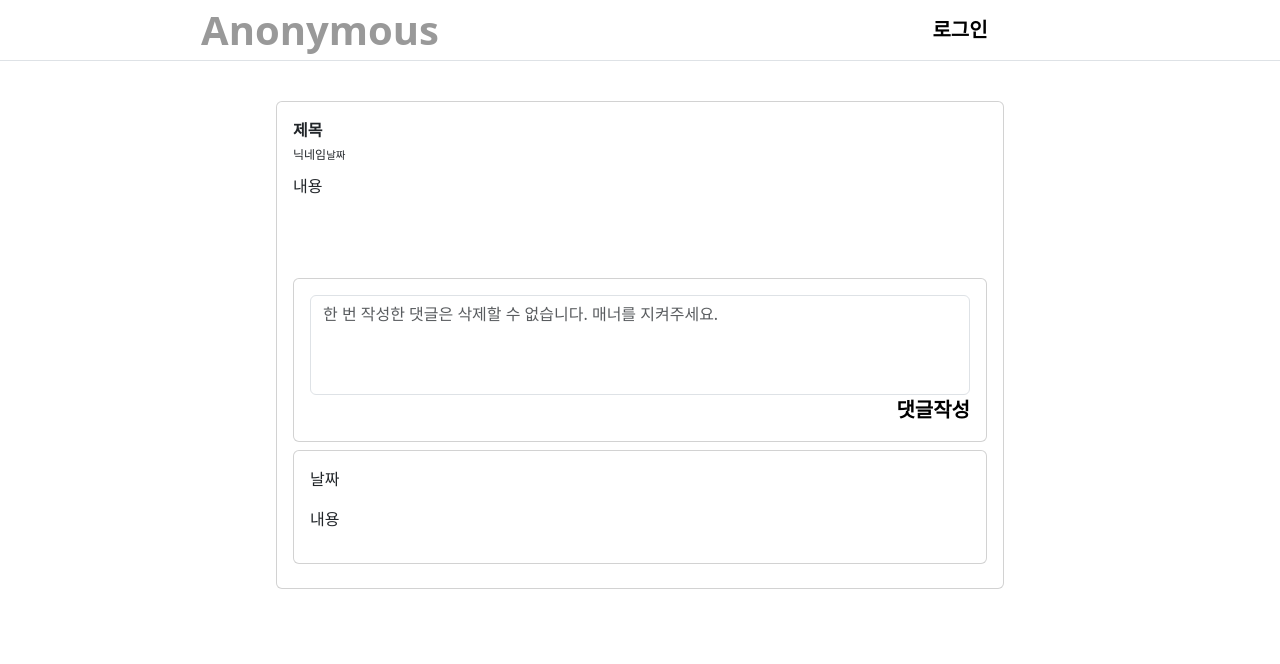
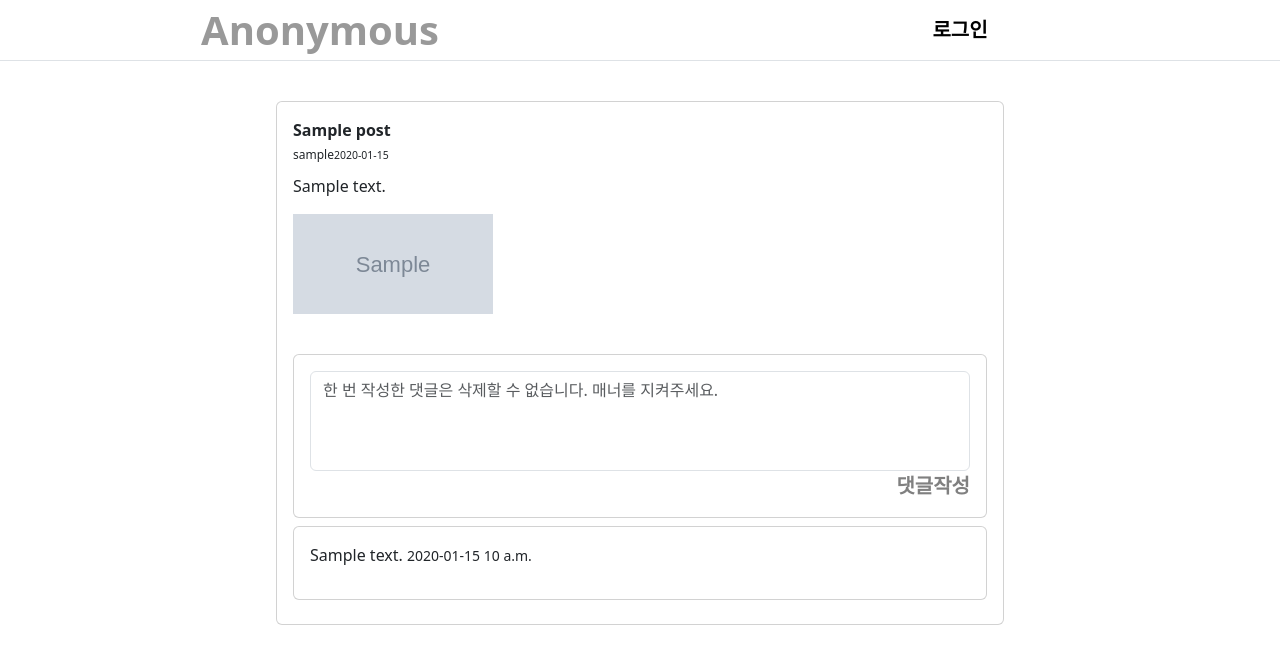
Before and after one commit to mengo0ong/KimHwayeong, a Django app: template Anonymous/templates/page/post_detail.html in a window 1280 px wide. Shown: the top 664 px of the page. Run offline with Django 3.2, Linux system fonts and the light colour scheme; the template is opened without the code that fills it: most values are stand-ins (such as "Sample title", 1, 10 or a date in 2020); grey boxes marked "Sample" are stand-in pictures.

Commit message:
베어유 24일차 [백엔드] 게시판 상세, 댓글 작성 로직

```diff
--- a/Anonymous/anonymous/settings.py
+++ b/Anonymous/anonymous/settings.py
@@ -116,13 +116,13 @@ AUTH_PASSWORD_VALIDATORS = [
 
 LANGUAGE_CODE = 'en-us'
 
-TIME_ZONE = 'UTC'
+TIME_ZONE = 'Asia/Seoul'
 
 USE_I18N = True
 
 USE_L10N = True
 
-USE_TZ = True
+USE_TZ = False
 
 
 # Static files (CSS, JavaScript, Images)
--- a/Anonymous/templates/common/base.html
+++ b/Anonymous/templates/common/base.html
@@ -6,6 +6,7 @@
     <title>Anonymous</title>
     <!-- bootstrap-->
     <link href="https://cdn.jsdelivr.net/npm/bootstrap@5.3.3/dist/css/bootstrap.min.css" rel="stylesheet" integrity="sha384-QWTKZyjpPEjISv5WaRU9OFeRpok6YctnYmDr5pNlyT2bRjXh0JMhjY6hW+ALEwIH" crossorigin="anonymous">
+    <link href="https://fonts.googleapis.com/css2?family=Material+Symbols+Outlined" rel="stylesheet" />
 </head>
 <body>
     {% include "component/nav.html" %}
--- a/Anonymous/templates/page/index.html
+++ b/Anonymous/templates/page/index.html
@@ -27,7 +27,9 @@
                         <!-- 필터 적용 -->
                         <small>{{ post.reg_date|date:"Y-m-d" }}</small>
                     </p>
-                    <p>{{ post.comment_set.all.count }}</p>
+                    <p><span class="material-symbols-outlined" style="font-size: 16px;">
+                        chat_bubble
+                    </span> {{ post.comment_set.all.count }}</p>
                 </div>
             </a>
         </div>
--- a/Anonymous/templates/page/post_detail.html
+++ b/Anonymous/templates/page/post_detail.html
@@ -6,10 +6,12 @@
     <div class="card-body">
         <div class="row">
             <div class="col">
-                <p class="card-title" style="font-weight: bold;">제목</p>
-                <p class="card-subtitle" style="font-size: 12px;">닉네임<small>날짜</small></p>
-                <p class="card-text" style="margin-top: 10px;">내용</p>
-                <img src="">
+                <p class="card-title" style="font-weight: bold;">{{ post.title }}</p>
+                <p class="card-subtitle" style="font-size: 12px;">{{ post.user.nickname }}<small>{{ post.reg_date|date:"Y-m-d" }}</small></p>
+                <p class="card-text" style="margin-top: 10px;">{{ post.content }}</p>
+                {% if post.img_url %}
+                    <img src="/upload/{{ post.img_url }}" style="width: 200px; height: 100px;">
+                {% endif %}
             </div>
         </div>
 
@@ -18,13 +20,15 @@
             <div class="col">
                 <div class="card">
                     <div class="card-body">
-                        <form method="post">
+                        <form method="post" id="comment_form">
+                            {% csrf_token %}
                             <textarea class="form-control"
                             placeholder="한 번 작성한 댓글은 삭제할 수 없습니다. 매너를 지켜주세요."
-                            style="resize: none; height: 100px;"></textarea>
+                            style="resize: none; height: 100px;"
+                            name="content" id="content"></textarea>
                             <a class="text-decoration-none fs-5 my-2"
                             id="write_btn"
-                            style="font-weight: bold; color: black;">댓글작성</a>
+                            style="font-weight: bold; color: gray;">댓글작성</a>
                         </form>
                     </div>
                 </div>
@@ -36,8 +40,9 @@
             <div class="col">
                 <div class="card">
                     <div class="card-body">
-                        <p>날짜</p>
-                        <p>내용</p>
+                        {% for comment in post.comment_set.all %}
+                        <p>{{ comment.content }} <small>{{ comment.reg_date|date:"Y-m-d f a"}}</small></p>
+                        {% endfor%}
                     </div>
                 </div>
             </div>
@@ -45,4 +50,29 @@
 
     </div>
 </div>
+
+
+<script>
+    let content = document.getElementById("content");
+    let write_btn = document.getElementById("write_btn");
+    let comment_form = document.getElementById("comment_form");
+
+    write_btn.addEventListener("click", ()=>{
+        if(content.value){
+            comment_form.submit();
+        }else {
+            event.preventDefault();
+        }
+    })
+
+    content.addEventListener("keyup", () => {
+        if(content.value){
+            write_btn.style.color = "black";
+            write_btn.style.cursor = "pointer";
+        }else {
+            write_btn.style.color = "gray";
+            write_btn.style.cursor = "default";
+        }
+    })
+</script>
 {% endblock %}
```
Also changed, not shown: Anonymous/anonymous/urls.py (+8 -0 lines), Anonymous/board/views.py (+12 -2 lines), 2 other files.
